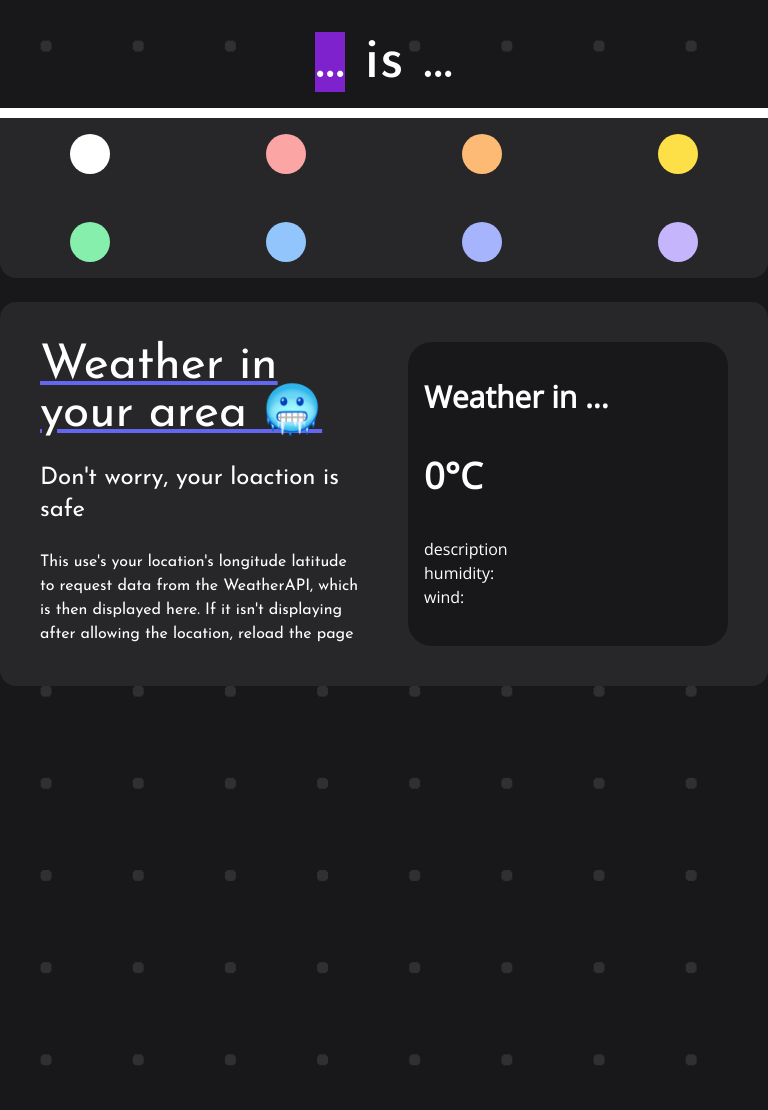
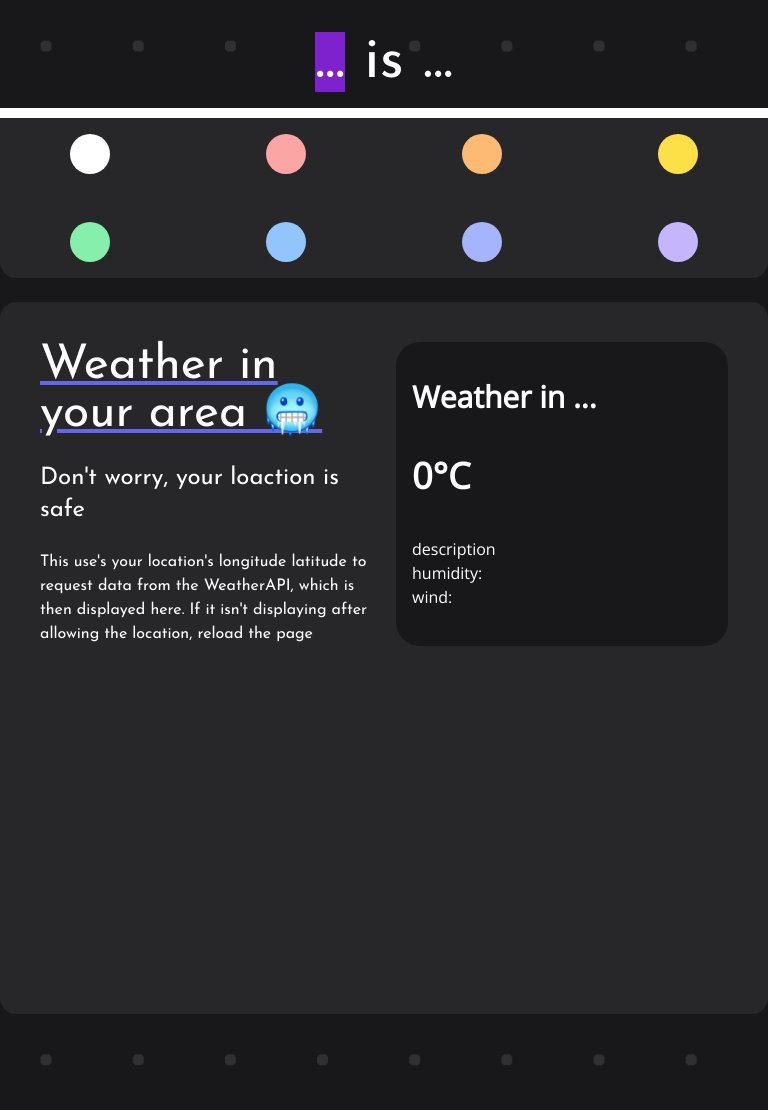
Before and after one commit to lukebottle/Luke-Milner, a Jekyll site: the page built from index.html, in a window 768 px wide. Built offline with Jekyll 4.4.1, drawn with Linux system fonts in a browser that asks for light colours.

Commit message:
content [update]: working mobile classes

```diff
--- a/assets/css/style.css
+++ b/assets/css/style.css
@@ -804,8 +804,16 @@
     display: none;
   }
 
+  .sm\:grid-flow-col{
+    grid-auto-flow: column;
+  }
+
   .sm\:grid-cols-8{
     grid-template-columns: repeat(8, minmax(0, 1fr));
+  }
+
+  .sm\:grid-cols-2{
+    grid-template-columns: repeat(2, minmax(0, 1fr));
   }
 
   .sm\:grid-rows-1{
@@ -836,8 +844,28 @@
     display: none;
   }
 
+  .mob\:grid-flow-row{
+    grid-auto-flow: row;
+  }
+
+  .mob\:grid-flow-col{
+    grid-auto-flow: column;
+  }
+
   .mob\:grid-cols-4{
     grid-template-columns: repeat(4, minmax(0, 1fr));
+  }
+
+  .mob\:grid-cols-3{
+    grid-template-columns: repeat(3, minmax(0, 1fr));
+  }
+
+  .mob\:grid-cols-2{
+    grid-template-columns: repeat(2, minmax(0, 1fr));
+  }
+
+  .mob\:grid-rows-2{
+    grid-template-rows: repeat(2, minmax(0, 1fr));
   }
 
   .mob\:flex-wrap{
@@ -848,6 +876,10 @@
     gap: 3rem;
   }
 
+  .mob\:gap-6{
+    gap: 1.5rem;
+  }
+
   .mob\:px-6{
     padding-left: 1.5rem;
     padding-right: 1.5rem;
--- a/index.html
+++ b/index.html
@@ -33,7 +33,7 @@
     </div>
 
     <div class="flex flex-row w-full h-full p-10 mt-6 mb-12 space-x-48 rounded-2xl bg-zinc-800">
-    <div class="grid grid-flow-col grid-cols-2 gap-12">
+    <div class="grid gap-12 sm:grid-flow-col sm:grid-cols-2 mob:grid-flow-row mob:gap-6 mob:grid-rows-2">
 
         <div class="grid grid-flow-row gap-6 grid-row-3">
             <span class="text-5xl underline decoration-indigo-500">Weather in your area 🥶</span>
```
